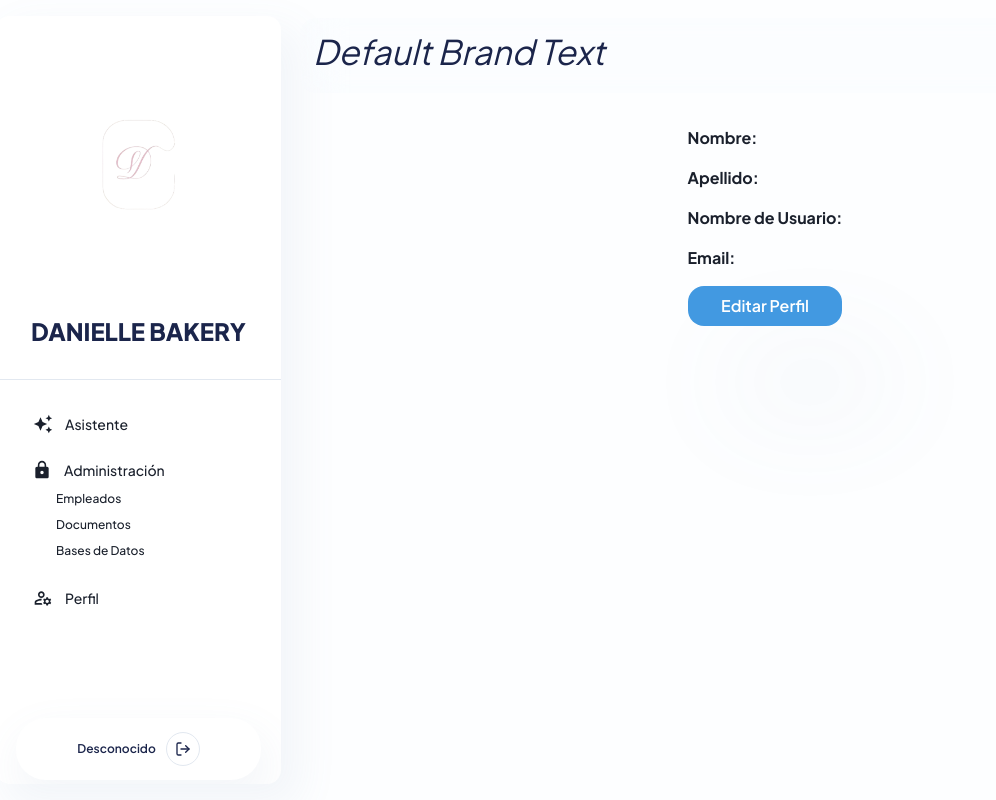
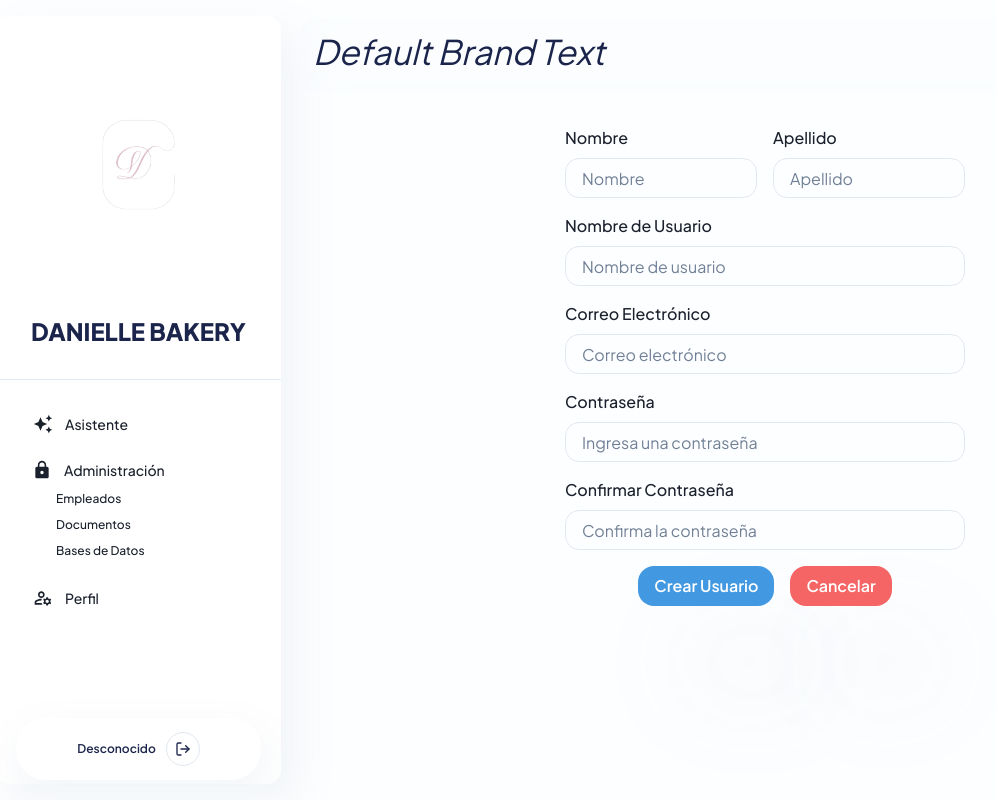
Before and after one commit to jesus-barrera-moran/asistente-virtual-pasteleria-frontend, a Next.js app: page /admin/employee in a window 1280 px wide. Shown: the whole page, without its empty margins (20-1016 px from the left). Built offline with nearby package versions, Linux system fonts and the light colour scheme; sample sign-in values are in the browser's storage.

Commit message:
Implementar cambio de modo en formulario de datos

```diff
--- a/src/components/EmployeeForm.tsx
+++ b/src/components/EmployeeForm.tsx
@@ -12,7 +12,7 @@ import {
   Stack,
   Text,
   Spinner,
-  useColorModeValue,
+  Checkbox,
 } from '@chakra-ui/react';
 import { useState, useEffect } from 'react';
 import { useRouter, usePathname } from 'next/navigation';
@@ -22,18 +22,22 @@ const EmployeeForm: React.FC = () => {
   const [email, setEmail] = useState<string>('');
   const [firstName, setFirstName] = useState<string>('');
   const [lastName, setLastName] = useState<string>('');
+  const [currentPassword, setCurrentPassword] = useState<string>(''); // Para actualización de contraseña
   const [password, setPassword] = useState<string>('');
   const [confirmPassword, setConfirmPassword] = useState<string>('');
+  const [updatePasswordMode, setUpdatePasswordMode] = useState<boolean>(false); // Modo para actualización de contraseña
+  const [isEditing, setIsEditing] = useState<boolean>(false); // Modo para edición de perfil
+  const [loading, setLoading] = useState<boolean>(false);
   const [error, setError] = useState<string | null>(null);
-  const [loading, setLoading] = useState<boolean>(false);
-  const [isEditing, setIsEditing] = useState<boolean>(false); // Estado para alternar entre vista y edición
-  const [initialData, setInitialData] = useState<any>({}); // Estado para guardar los datos originales
+  const [initialData, setInitialData] = useState<any>({});
   const router = useRouter();
   const pathname = usePathname();
 
+  // Efecto para manejar el modo de creación o perfil
   useEffect(() => {
+    if (pathname === '/profile') {
+      // Si estamos en el perfil, cargamos los datos del usuario actual
       const fetchUserProfile = async () => {
-      if (pathname === '/profile') {
         setLoading(true);
         try {
           const token = localStorage.getItem('token');
@@ -57,7 +61,7 @@ const EmployeeForm: React.FC = () => {
             setEmail(userData.email || '');
             setFirstName(userData.nombre || '');
             setLastName(userData.apellido || '');
-            setInitialData({ // Guardamos los datos iniciales
+            setInitialData({
               usuario: userData.usuario || '',
               email: userData.email || '',
               nombre: userData.nombre || '',
@@ -71,14 +75,14 @@ const EmployeeForm: React.FC = () => {
         } finally {
           setLoading(false);
         }
-      }
       };
 
       fetchUserProfile();
+    }
   }, [pathname]);
 
   const handleSubmit = async () => {
-    if (password !== confirmPassword) {
+    if (updatePasswordMode && password !== confirmPassword) {
       setError('Las contraseñas no coinciden');
       return;
     }
@@ -86,27 +90,26 @@ const EmployeeForm: React.FC = () => {
     setLoading(true);
     setError(null);
 
-    const updatedUser = {
+    const userPayload = {
       username,
-      password,
       email,
       first_name: firstName,
       last_name: lastName,
+      ...(updatePasswordMode && { current_password: currentPassword, password }), // Solo incluir la contraseña si estamos actualizando la contraseña
     };
 
     try {
       const token = localStorage.getItem('token');
+      const endpoint = pathname === '/profile' ? '/users/me' : '/users';
+      const method = pathname === '/profile' ? 'PUT' : 'POST'; // PUT si estamos en perfil, POST si estamos creando un usuario
 
-      const response = await fetch('http://localhost:8000/users/me', {
-        method: 'PUT',
+      const response = await fetch(`http://localhost:8000${endpoint}`, {
+        method,
         headers: {
-          'Content-Type': 'application/x-www-form-urlencoded',
+          'Content-Type': 'application/json',
           'Authorization': `Bearer ${token}`,
         },
-        body: new URLSearchParams({
-          username: updatedUser.username,
-          password: updatedUser.password,
-        }).toString(),
+        body: JSON.stringify(userPayload),
       });
 
       if (!response.ok) {
@@ -116,30 +119,38 @@ const EmployeeForm: React.FC = () => {
         } else if (response.status === 500) {
           setError('Error interno del servidor.');
         } else {
-          setError('Error desconocido al actualizar el perfil.');
+          setError('Error desconocido.');
         }
         return;
       }
 
-      setIsEditing(false); // Regresamos al modo de solo lectura
+      if (pathname === '/profile') {
+        setIsEditing(false); // Volver al modo de solo lectura
+        setUpdatePasswordMode(false); // Salir del modo de actualización de contraseña
+      } else {
+        router.push('/admin/employees'); // Redirigir después de crear el usuario
+      }
     } catch (error) {
-      setError('Hubo un problema al actualizar el perfil. Por favor, intenta nuevamente.');
+      setError('Hubo un problema al procesar la solicitud. Por favor, intenta nuevamente.');
     } finally {
       setLoading(false);
     }
   };
 
   const toggleEdit = () => {
-    setIsEditing((prevState) => !prevState); // Alternar entre modo de vista y edición
+    setIsEditing(true); // Permitir la edición de perfil
   };
 
   const handleCancel = () => {
-    // Restauramos los valores originales
     setUsername(initialData.usuario);
     setEmail(initialData.email);
     setFirstName(initialData.nombre);
     setLastName(initialData.apellido);
-    setIsEditing(false); // Volvemos al modo de solo lectura
+    setIsEditing(false); // Volver a solo lectura
+    setUpdatePasswordMode(false); // Cancelar la actualización de contraseña
+    setCurrentPassword('');
+    setPassword('');
+    setConfirmPassword('');
   };
 
   // Si está cargando los datos del perfil, mostramos el spinner
@@ -155,8 +166,25 @@ const EmployeeForm: React.FC = () => {
     <Flex align="center" justify="center" bg="none">
       <Stack spacing={8} mx="auto" maxW="lg" bg="none" pt={16} px={6}>
         <Box rounded="lg" bg="none" p={8}>
-          {isEditing ? (
+          {/* Modo perfil: solo lectura con opciones de edición */}
+          {pathname === '/profile' && !isEditing && !updatePasswordMode ? (
             <Stack spacing={4}>
+              <Text><strong>Nombre:</strong> {firstName}</Text>
+              <Text><strong>Apellido:</strong> {lastName}</Text>
+              <Text><strong>Nombre de Usuario:</strong> {username}</Text>
+              <Text><strong>Email:</strong> {email}</Text>
+              <Button onClick={toggleEdit} bg="blue.400" color="white" _hover={{ bg: 'blue.500' }}>
+                Editar Perfil
+              </Button>
+              <Button onClick={() => setUpdatePasswordMode(true)} bg="gray.400" color="white" _hover={{ bg: 'gray.500' }}>
+                Actualizar Contraseña
+              </Button>
+            </Stack>
+          ) : (
+            <Stack spacing={4}>
+              {/* Modo de edición de perfil o creación de usuario */}
+              {!updatePasswordMode && (
+                <>
                   <Grid templateColumns="repeat(2, 1fr)" gap={4}>
                     <GridItem>
                       <FormControl id="firstName">
@@ -203,13 +231,16 @@ const EmployeeForm: React.FC = () => {
                     />
                   </FormControl>
 
+                  {/* Campos de contraseña solo visibles en modo de creación de usuario */}
+                  {pathname === '/admin/employee' && (
+                    <>
                       <FormControl id="password">
                         <FormLabel>Contraseña</FormLabel>
                         <Input
                           type="password"
                           value={password}
                           onChange={(e) => setPassword(e.target.value)}
-                  placeholder="Crea una contraseña"
+                          placeholder="Ingresa una contraseña"
                         />
                       </FormControl>
 
@@ -222,6 +253,45 @@ const EmployeeForm: React.FC = () => {
                           placeholder="Confirma la contraseña"
                         />
                       </FormControl>
+                    </>
+                  )}
+                </>
+              )}
+
+              {/* Modo de actualización de contraseña */}
+              {updatePasswordMode && (
+                <>
+                  <FormControl id="currentPassword">
+                    <FormLabel>Contraseña Actual</FormLabel>
+                    <Input
+                      type="password"
+                      value={currentPassword}
+                      onChange={(e) => setCurrentPassword(e.target.value)}
+                      placeholder="Ingresa tu contraseña actual"
+                    />
+                  </FormControl>
+
+                  <FormControl id="password">
+                    <FormLabel>Nueva Contraseña</FormLabel>
+                    <Input
+                      type="password"
+                      value={password}
+                      onChange={(e) => setPassword(e.target.value)}
+                      placeholder="Ingresa una nueva contraseña"
+                    />
+                  </FormControl>
+
+                  <FormControl id="confirmPassword">
+                    <FormLabel>Confirmar Nueva Contraseña</FormLabel>
+                    <Input
+                      type="password"
+                      value={confirmPassword}
+                      onChange={(e) => setConfirmPassword(e.target.value)}
+                      placeholder="Confirma la nueva contraseña"
+                    />
+                  </FormControl>
+                </>
+              )}
 
               {error && (
                 <Text color="red.500" fontSize="sm">
@@ -237,7 +307,7 @@ const EmployeeForm: React.FC = () => {
                   onClick={handleSubmit}
                   isLoading={loading}
                 >
-                  Guardar Cambios
+                  {pathname === '/profile' ? (updatePasswordMode ? 'Actualizar Contraseña' : 'Guardar Cambios') : 'Crear Usuario'}
                 </Button>
                 <Button
                   bg="red.400"
@@ -249,16 +319,6 @@ const EmployeeForm: React.FC = () => {
                 </Button>
               </Stack>
             </Stack>
-          ) : (
-            <Stack spacing={4}>
-              <Text><strong>Nombre:</strong> {firstName}</Text>
-              <Text><strong>Apellido:</strong> {lastName}</Text>
-              <Text><strong>Nombre de Usuario:</strong> {username}</Text>
-              <Text><strong>Email:</strong> {email}</Text>
-              <Button onClick={toggleEdit} bg="blue.400" color="white" _hover={{ bg: 'blue.500' }}>
-                Editar Perfil
-              </Button>
-            </Stack>
           )}
         </Box>
       </Stack>
```
Lines whose indentation alone changed are shown as unchanged.
